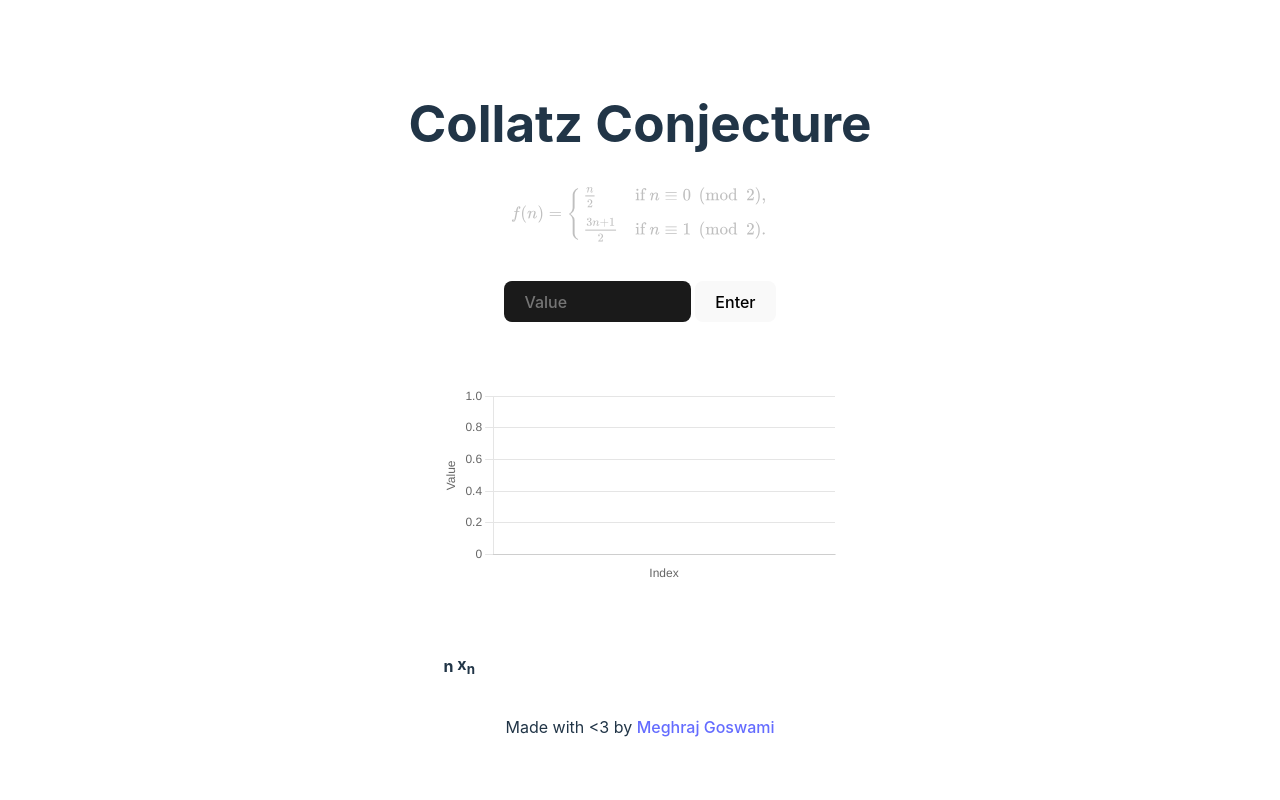
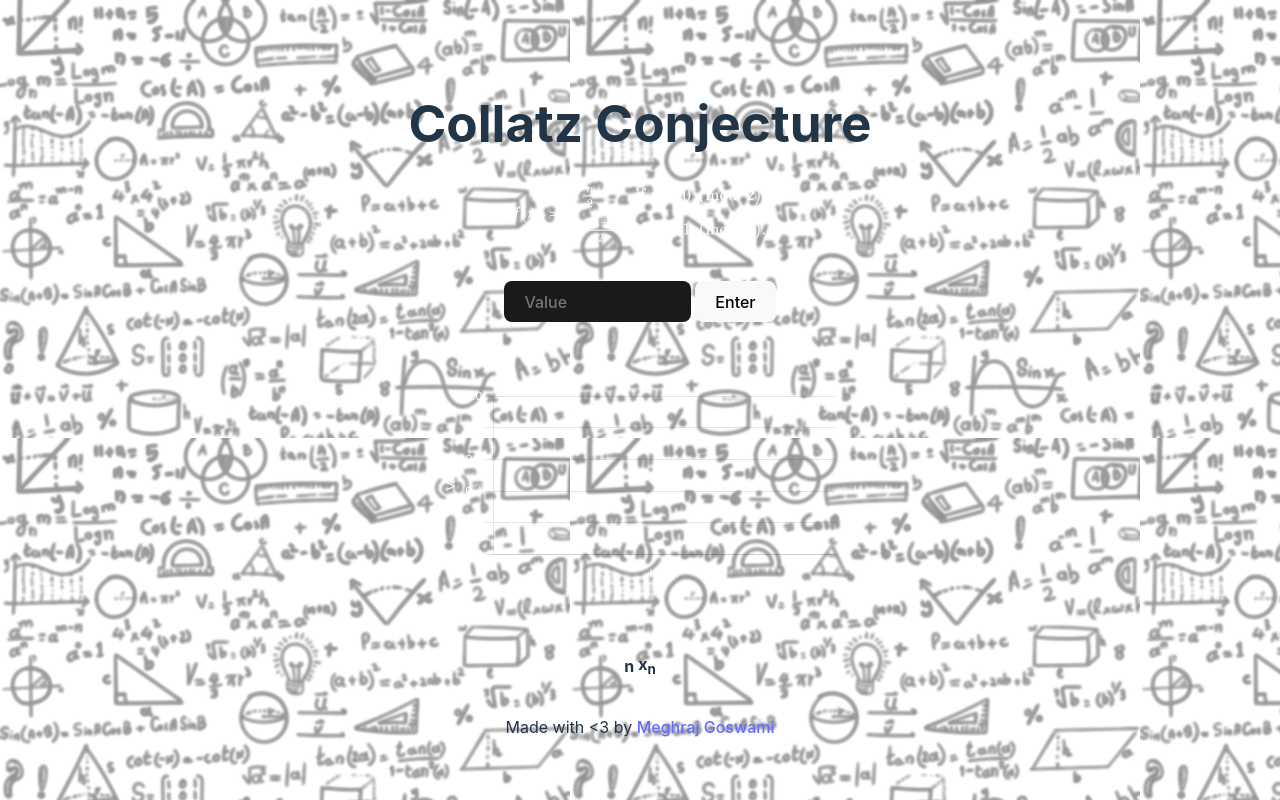
Before and after one commit to megz15/collatz, a Svelte app: page / in a window 1280 px wide. Built offline with nearby package versions, Linux system fonts and the light colour scheme.

Commit message:
feat: bg image

```diff
--- a/src/App.svelte
+++ b/src/App.svelte
@@ -43,15 +43,21 @@
 			x: {
 				beginAtZero: true,
 				title: {
-				display: true,
-				text: 'Index'
+					display: true,
+					text: 'Index',
+					color: "#fff"
+				}, ticks: {
+					color: "#fff"
 				}
 			},
 			y: {
 				beginAtZero: true,
 				title: {
-				display: true,
-				text: 'Value'
+					display: true,
+					text: 'Value',
+					color: "#fff"
+				}, ticks: {
+					color: "#fff"
 				}
 			}
 			}
@@ -71,7 +77,7 @@
 
 <main>
 	<h1>Collatz Conjecture</h1>
-	<img src={collatz_img} style="filter: invert(0.75);" />
+	<img src={collatz_img} style="filter: invert(1);" />
 	<!-- <p><a href="https://en.wikipedia.org/wiki/Collatz_conjecture">Read More</a></p> -->
 
 	<div class="card">
@@ -83,7 +89,7 @@
 	</div>
 
 	<div class="card">
-		<table>
+		<table align="center">
 			<tr>
 				<th>n</th>
 				<th>x<sub>n</sub></th>
--- a/src/app.css
+++ b/src/app.css
@@ -6,6 +6,7 @@
   color-scheme: light dark;
   color: rgba(255, 255, 255, 0.87);
   background-color: #242424;
+  background-image: url("./assets/bg.png");
 
   font-synthesis: none;
   text-rendering: optimizeLegibility;
```
Also changed, not shown: src/assets/bg.png (added).
